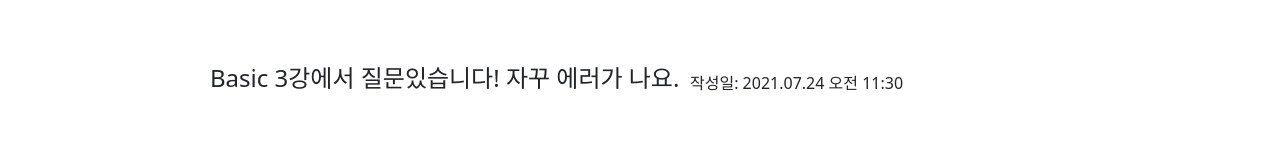
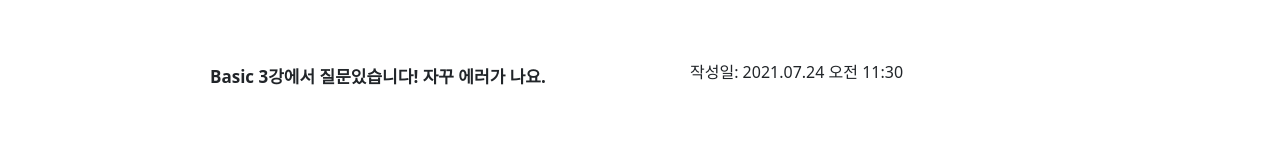
Before and after one commit to SHAP-STORY/SHAP_STORY, a React (Create React App) app in the folder front_end/: page /mypage in a window 1280 px wide. Shown: the part 621-786 px from the top of the page. Built offline with nearby package versions, Linux system fonts and the light colour scheme; no server answers.

Commit message:
fix: change question title fontsize and fontweight

```diff
--- a/front_end/src/components/MyWritinglist.js
+++ b/front_end/src/components/MyWritinglist.js
@@ -7,7 +7,7 @@ class MyWritinglist extends React.Component {
       <div>
         <Question>
           <div>
-            <h4>{this.props.title}</h4>
+            <text style={{ fontSize: "17px",fontWeight: "bold"}}>{this.props.title}</text>
           </div>
             <text style={{ position: "relative", top: "-30px", left: "480px"}}>
               작성일: {this.props.date}
@@ -26,7 +26,7 @@ class MyWritinglist extends React.Component {
 const Question = styled.div`
   width: 700px;
   height: 100px;
-  margin: 15px px;
+  margin: 15px 0px;
   border-radius: 15px;
   text-align: left;
   cursor: pointer;
```
